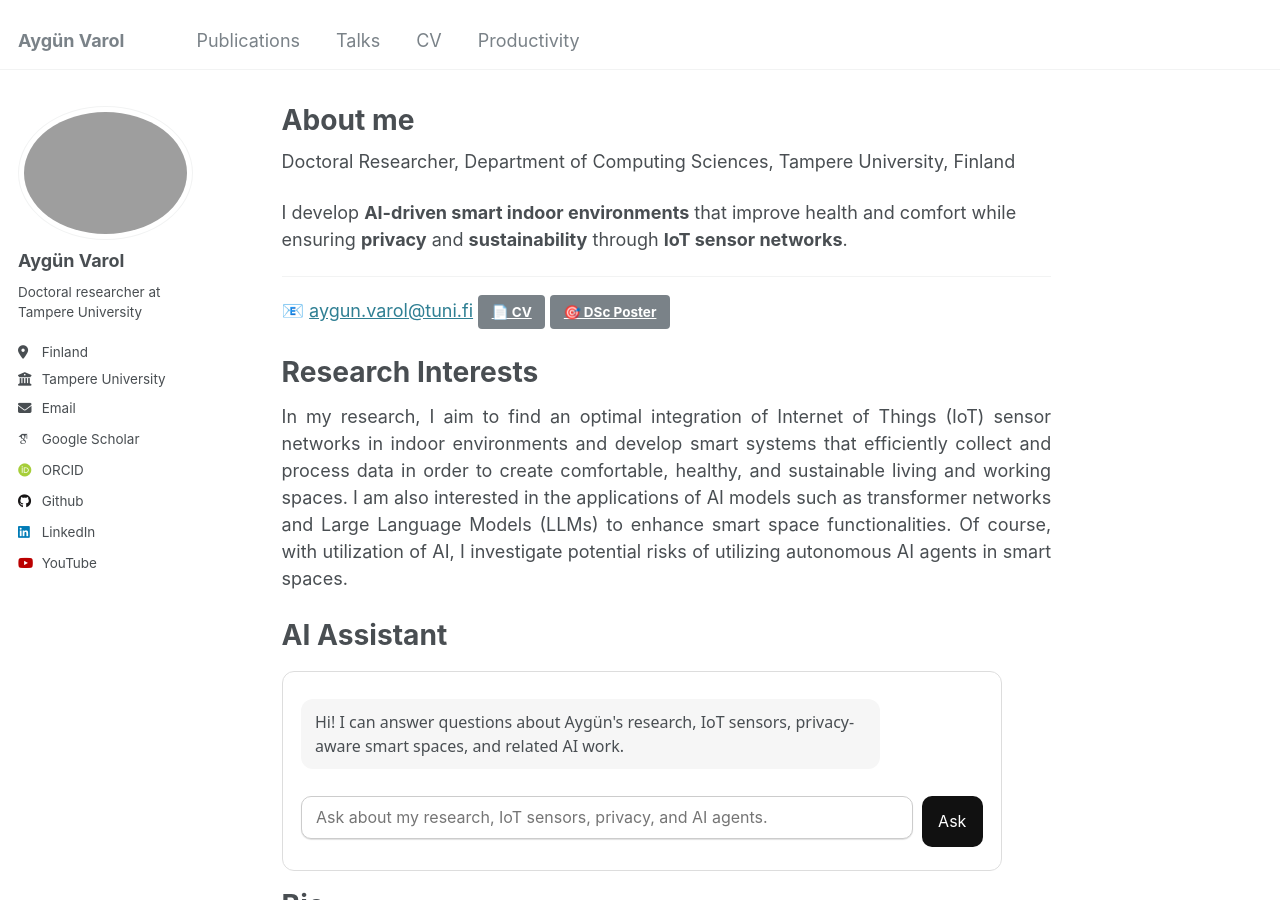
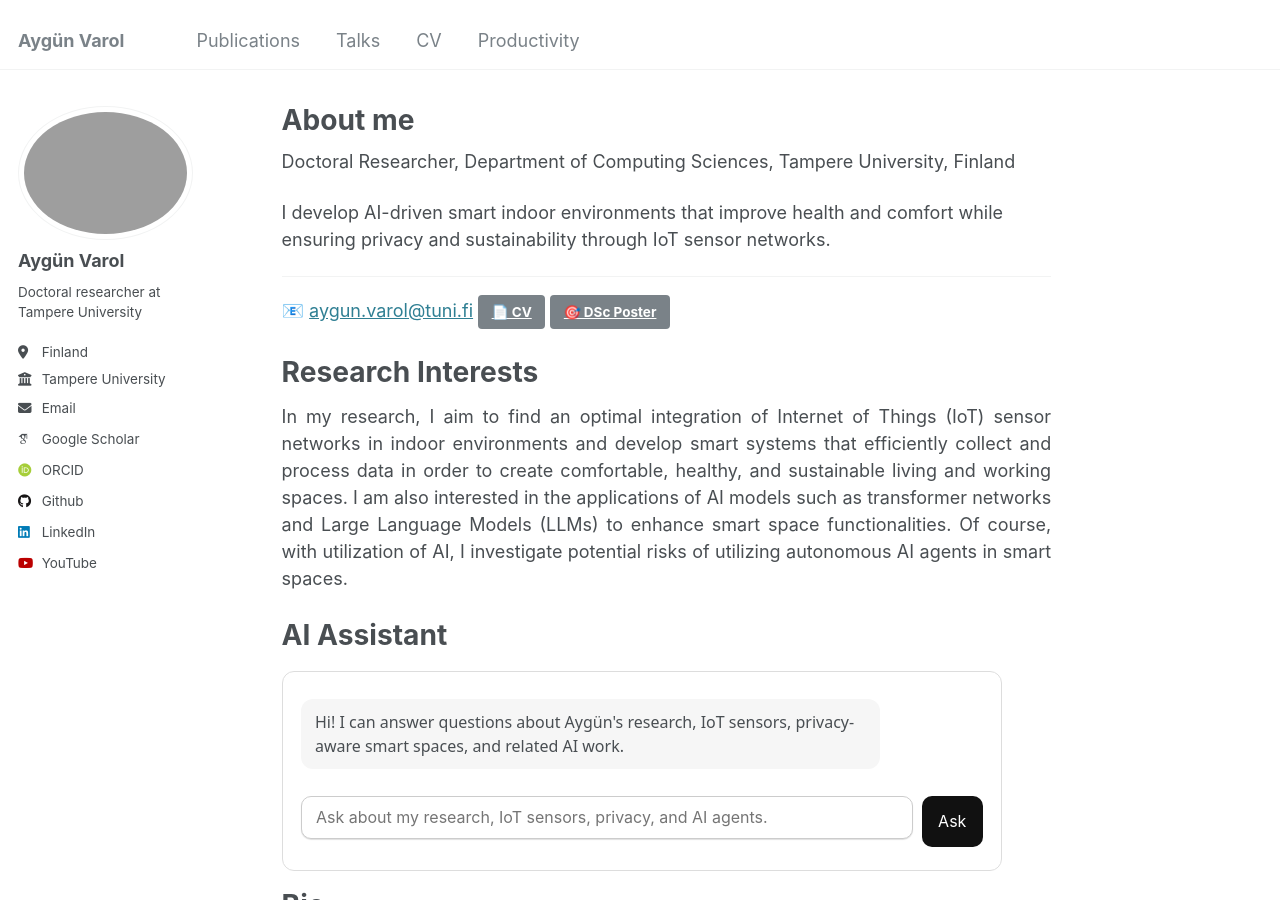
Before and after one commit to AygunVarol/aygunvarol.github.io, a Jekyll site: the page built from _pages/about.md, in a window 1280 px wide and 900 px high. Built offline with Jekyll 4.4.1, drawn with Linux system fonts in a browser that asks for light colours; some web fonts are replaced.

```diff
--- a/_pages/about.md
+++ b/_pages/about.md
@@ -9,7 +9,7 @@ redirect_from:
 
 Doctoral Researcher, Department of Computing Sciences, Tampere University, Finland
 
-I develop **AI-driven smart indoor environments** that improve health and comfort while ensuring **privacy** and **sustainability** through **IoT sensor networks**.
+I develop AI-driven smart indoor environments that improve health and comfort while ensuring privacy and sustainability through IoT sensor networks.
 
 ---
 📧 [aygun.varol@tuni.fi](mailto:aygun.varol@tuni.fi) [📄 CV](https://aygunvarol.github.io/files/Aygun_CV.pdf){: .btn .btn--primary } [🎯 DSc Poster](https://aygunvarol.github.io/files/Aygun_Poster.pdf){: .btn .btn--outline }
```
